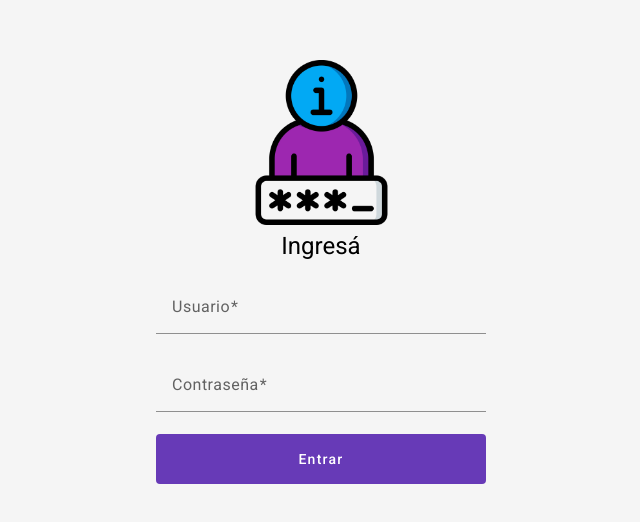
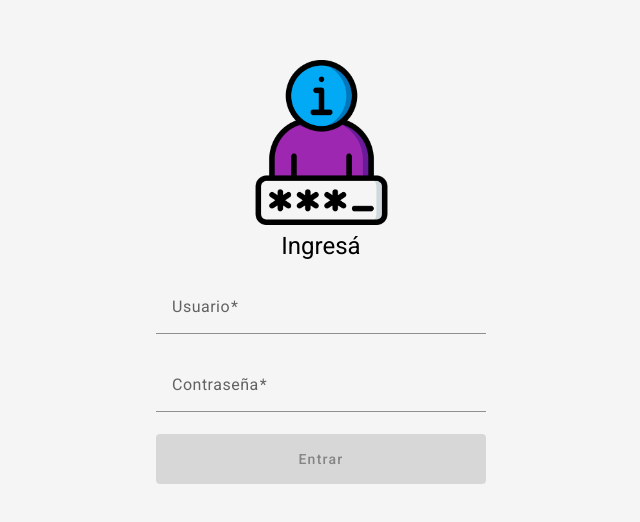
Before and after one commit to santidossantos/angular, an Angular app in the folder angular-material/: page / in a window 1280 px wide. Shown: the part 128-650 px from the top of the page, without its empty margins (319-959 px from the left). Built offline with nearby package versions, Linux system fonts and the light colour scheme.

Commit message:
Fake loading and spinner

```diff
--- a/angular-material/src/app/app.module.ts
+++ b/angular-material/src/app/app.module.ts
@@ -10,6 +10,9 @@ import { LoginComponent } from './components/login/login.component';
 import {MatFormFieldModule} from '@angular/material/form-field';
 import {MatInputModule} from '@angular/material/input';
 import {MatButtonModule} from '@angular/material/button';
+import {MatSnackBarModule} from '@angular/material/snack-bar';
+import {MatProgressSpinnerModule} from '@angular/material/progress-spinner';
+
 
 // Forms
 import { ReactiveFormsModule } from '@angular/forms';
@@ -26,6 +29,8 @@ import { ReactiveFormsModule } from '@angular/forms';
     MatInputModule,
     MatButtonModule,
     ReactiveFormsModule,
+    MatSnackBarModule,
+    MatProgressSpinnerModule
   ],
   providers: [],
   bootstrap: [AppComponent],
--- a/angular-material/src/app/components/login/login.component.css
+++ b/angular-material/src/app/components/login/login.component.css
@@ -23,3 +23,7 @@
   width: 100%;
   height: 50px;
 }
+
+.spinner {
+  margin: 0 auto;  /* Otra forma de centrar */
+}
--- a/angular-material/src/app/components/login/login.component.html
+++ b/angular-material/src/app/components/login/login.component.html
@@ -1,17 +1,18 @@
 <div class="body">
   <div class="login">
-    <img src="../../../assets/img/user.png" width="50%" />
-    <h1>Ingresá</h1>
-    <form [formGroup]="form" (ngSubmit)="login()">
+    <mat-spinner *ngIf="loading" diameter="50" class="spinner"></mat-spinner>
+    <form *ngIf="!loading" [formGroup]="form" (ngSubmit)="login()">
+      <img src="../../../assets/img/user.png" width="50%" />
+      <h1>Ingresá</h1>
       <mat-form-field class="input">
         <mat-label>Usuario</mat-label>
-        <input matInput formControlName="user" />
+        <input type="text" matInput formControlName="user" />
       </mat-form-field>
       <mat-form-field class="input">
         <mat-label>Contraseña</mat-label>
         <input type="password" matInput formControlName="password"/>
       </mat-form-field>
-      <button type="submit" mat-flat-button color="primary">Entrar</button>
+      <button type="submit" mat-flat-button color="primary" [disabled]="form.invalid">Entrar</button>
     </form>
   </div>
 </div>
--- a/angular-material/src/app/components/login/login.component.ts
+++ b/angular-material/src/app/components/login/login.component.ts
@@ -1,5 +1,6 @@
 import { Component } from '@angular/core';
 import { FormBuilder, FormGroup, Validators } from '@angular/forms';
+import { MatSnackBar } from '@angular/material/snack-bar';
 
 @Component({
   selector: 'app-login',
@@ -8,8 +9,9 @@ import { FormBuilder, FormGroup, Validators } from '@angular/forms';
 })
 export class LoginComponent {
   form: FormGroup;
+  loading: boolean = false; // Para controlar el spinner
 
-  constructor(private fb: FormBuilder) {
+  constructor(private fb: FormBuilder, private _snackBar: MatSnackBar) {
     this.form = this.fb.group({
       user: ['', Validators.required],
       password: ['', [Validators.required, Validators.minLength(6)]],
@@ -19,6 +21,29 @@ export class LoginComponent {
   ngOnInit() {}
 
   login() {
-    console.log(this.form);
+    const usuario = this.form.value.user;
+    const password = this.form.value.password;
+
+    if (usuario === 'juan' && password === '123456') {
+      this.fakeLoading();
+    } else {
+      this.onError();
+      this.form.reset();
+    }
+  }
+
+  onError() {
+    this._snackBar.open('Usuario o contraseña inválidos', '', {
+      duration: 3000,
+      horizontalPosition: 'center',
+      verticalPosition: 'bottom',
+    });
+  }
+
+  fakeLoading() {
+    this.loading = true;
+    setTimeout(() => {
+      this.loading = false;
+    }, 1500);
   }
 }
```
Also changed, not shown: angular-material/src/styles.css (line endings or trailing spaces).
